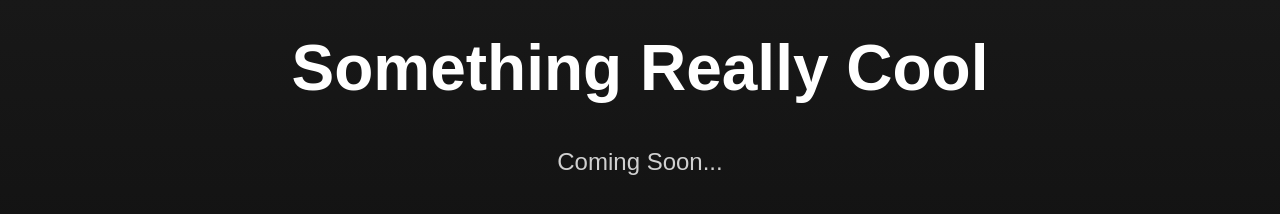
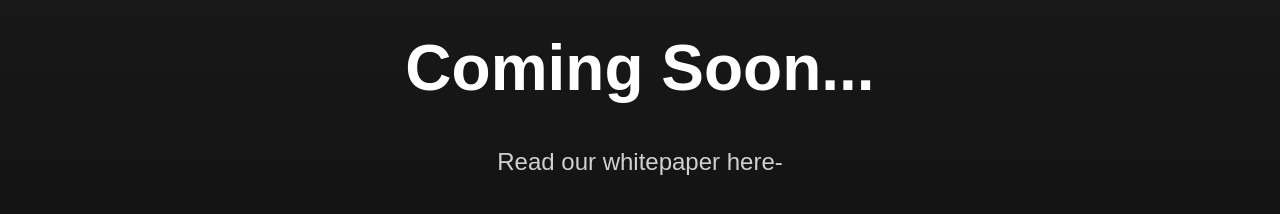
Before and after one commit to jajjer/stream-home, a plain HTML site: page index.html in a window 1280 px wide. Shown: the part 482-696 px from the top of the page. Drawn offline with Linux system fonts and the light colour scheme.

Commit message:
Update index.html

```diff
--- a/index.html
+++ b/index.html
@@ -2,15 +2,15 @@
 <html>
 
 <head>
-    <title>My Cool Website</title>
+    <title>Independent Streaming</title>
     <link rel="stylesheet" href="./index.css">
 </head>
 
 <body>
     <header>
         <img src="./Independent-Streaming-logos_white.png" alt="My Logo">
-        <h1>Something Really Cool</h1>
-        <p>Coming Soon...</p>
+        <h1>Coming Soon...</h1>
+        <p>Read our whitepaper here-</p>
     </header>
 </body>
 
```
